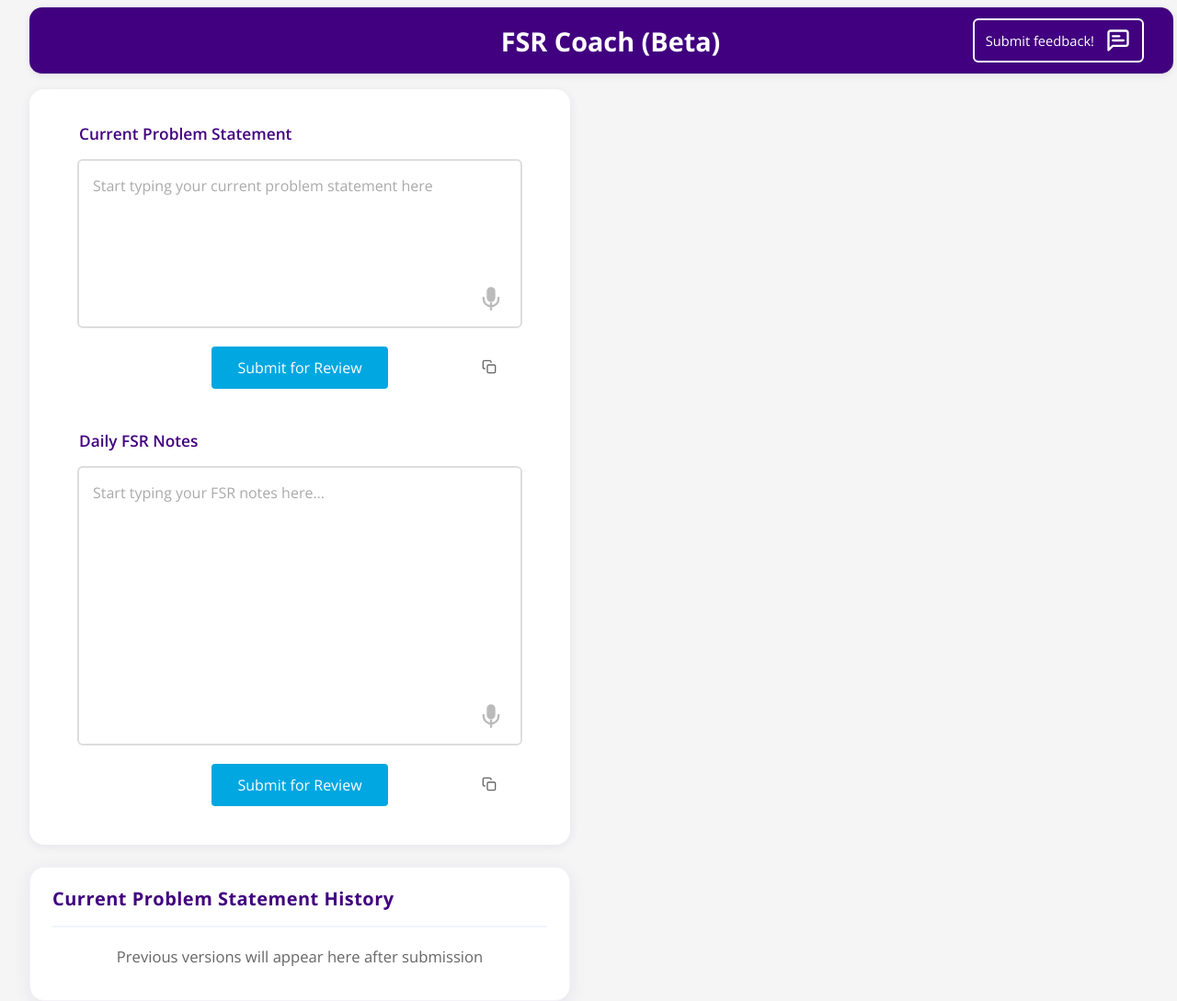
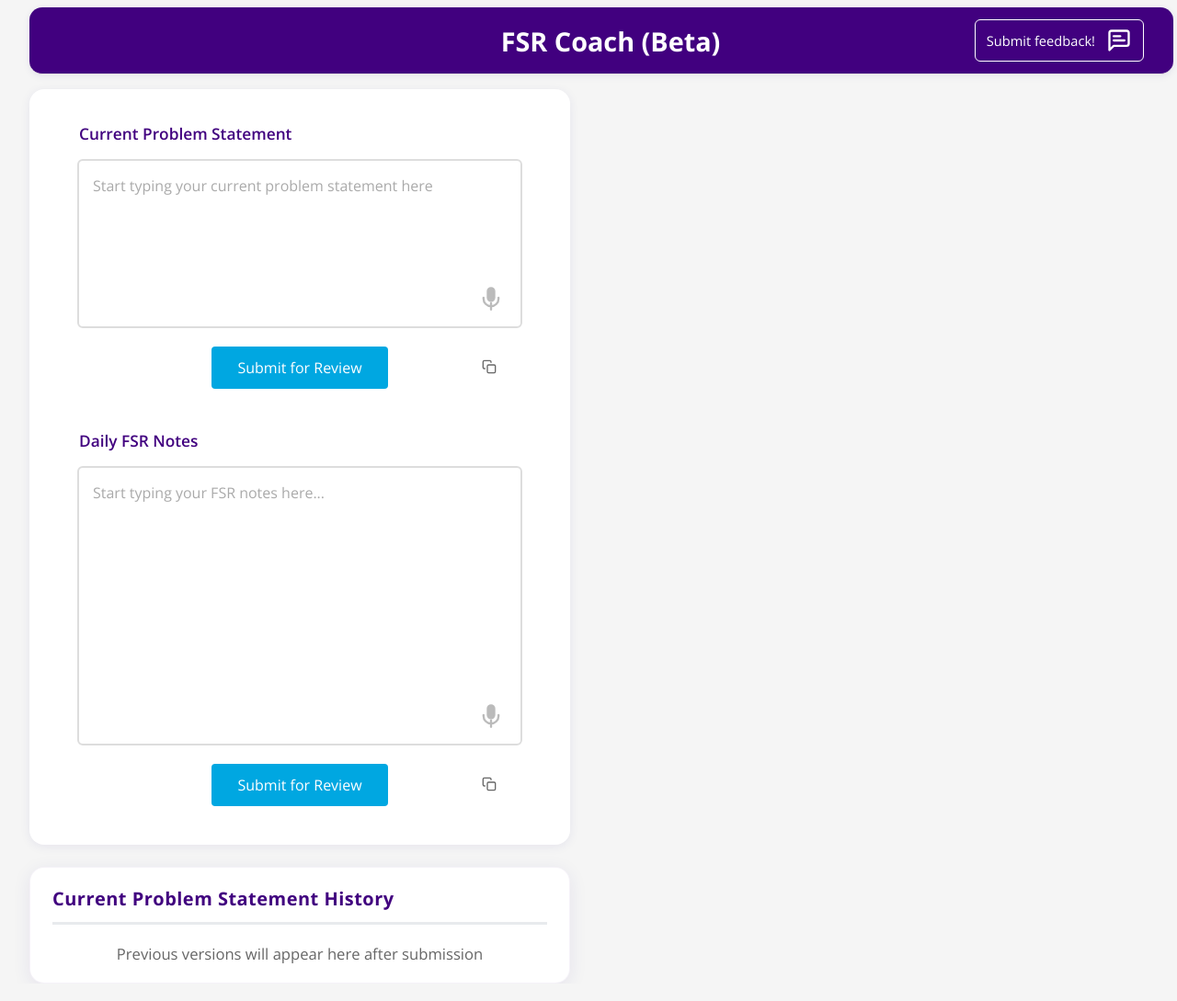
Before and after one commit to karimdaouk3/spellcheck_app, a Flask app: page / in a window 1280 px wide. Shown: the whole page at 92% size. After the commit the page ends 1048 px from the top, so only its background shows below. Run offline with Flask 2, Linux system fonts and the light colour scheme.

Commit message:
Fix history section styling: remove blue rectangle, add clear header division, reduce text margins, and make feedback button border thinner

```diff
--- a/static/css/style.css
+++ b/static/css/style.css
@@ -451,7 +451,7 @@ body {
     align-items: center;
     gap: 12px;
     background: none;
-    border: 2px solid rgba(255, 255, 255, 1);
+    border: 1px solid rgba(255, 255, 255, 1);
     cursor: pointer;
     padding: 8px 12px;
     border-radius: 6px;
@@ -539,7 +539,7 @@ body {
     background: #fff;
     border-radius: 16px;
     box-shadow: 0 4px 20px rgba(33,0,127,0.08);
-    padding: 0 24px 16px 24px;
+    padding: 0 24px 0 24px;
     margin-top: 24px;
     margin-bottom: 0;
     font-size: 1.04em;
@@ -557,7 +557,7 @@ body {
     background: #fafbfc;
     border: 1px solid #e8eaed;
     margin-bottom: 12px;
-    padding: 16px 18px;
+    padding: 8px 18px;
     font-size: 0.95em;
     color: #333;
     box-shadow: 0 1px 3px rgba(0,0,0,0.05);
@@ -615,7 +615,7 @@ body {
     .history-box {
         margin-top: 24px;
         max-width: 100vw;
-        padding: 0 16px 12px 16px;
+        padding: 0 16px 0 16px;
         border-radius: 12px;
     }
 
@@ -1203,9 +1203,9 @@ body {
     font-size: 1.2em;
     font-weight: 700;
     color: #41007F;
-    padding: 20px 0 16px 0;
+    padding: 20px 0 12px 0;
     margin: 0;
-    border-bottom: 2px solid #f0f4ff;
+    border-bottom: 3px solid #e8eaed;
     height: auto;
     display: flex;
     align-items: center;
```
